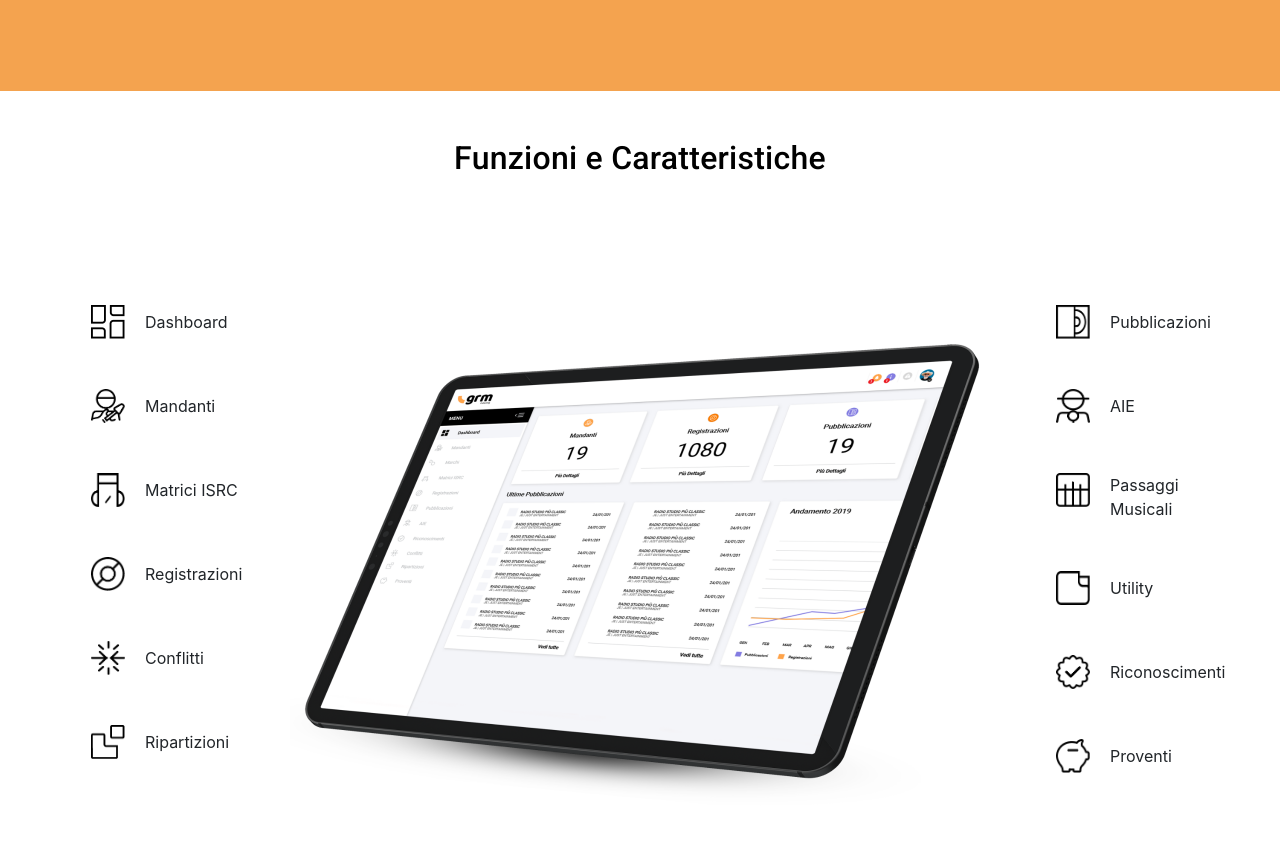
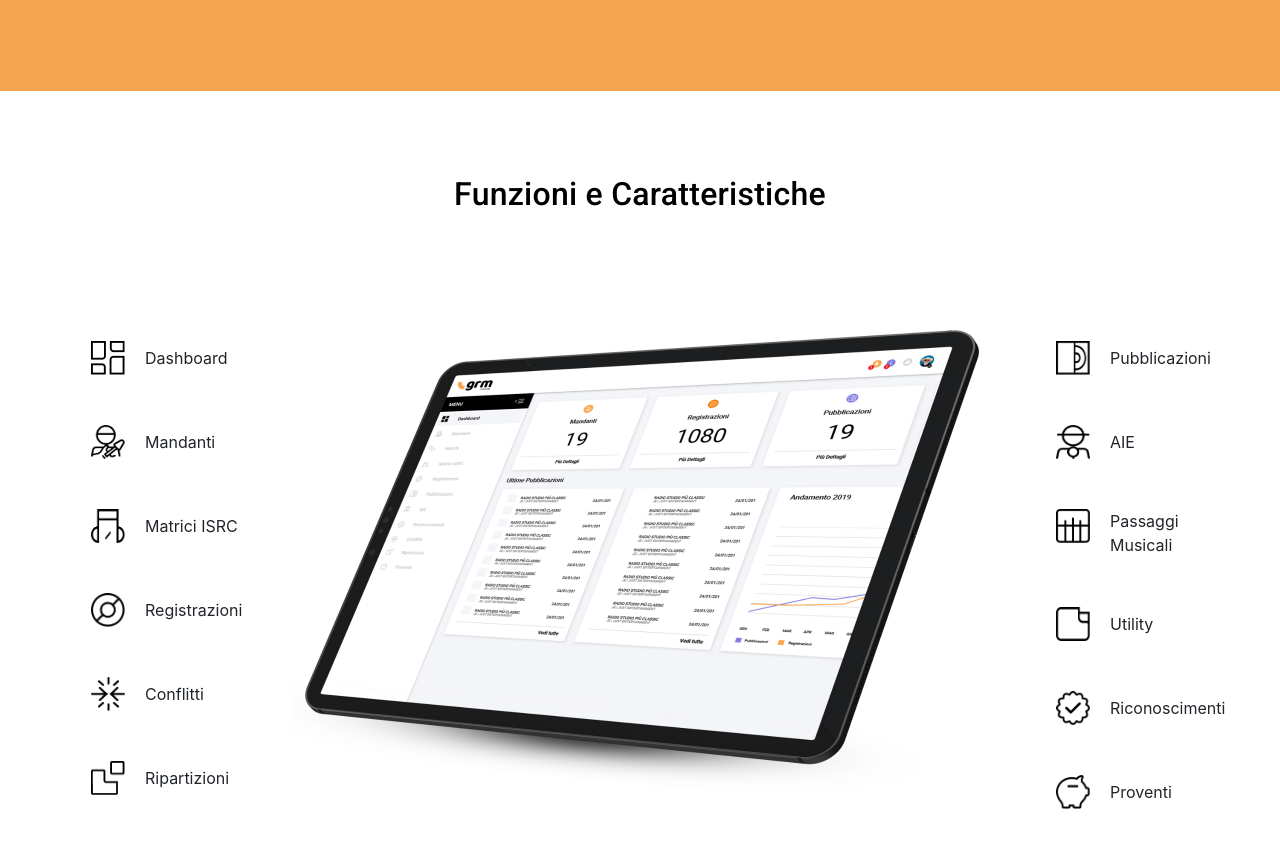
Before and after one commit to WINTERANDREA/grm_test, a plain HTML site: page collecting.html in a window 1280 px wide. Shown: the part 997-1859 px from the top of the page. Drawn offline with nearby package versions, Linux system fonts and the light colour scheme.

Commit message:
Add files via upload

```diff
--- a/collecting.html
+++ b/collecting.html
@@ -99,7 +99,7 @@
     <!-- IPAD SECTION -->
 
     <section id="section">
-      <div class="section__title pt-5">
+      <div class="section__title">
         <h2>Funzioni e Caratteristiche</h2>
       </div>
       <div class="griglia">
@@ -149,7 +149,6 @@
         </div>
         <div class="griglia__2">
           <img
-            style="margin-top: 100px;"
             src="../img/icon/Collecting@2x.png"
             alt="icon"
             class="griglia__2--img"
```
Also changed, not shown: produttore.html (+1 -1 lines), utilizzatore.html (+1 -1 lines).
